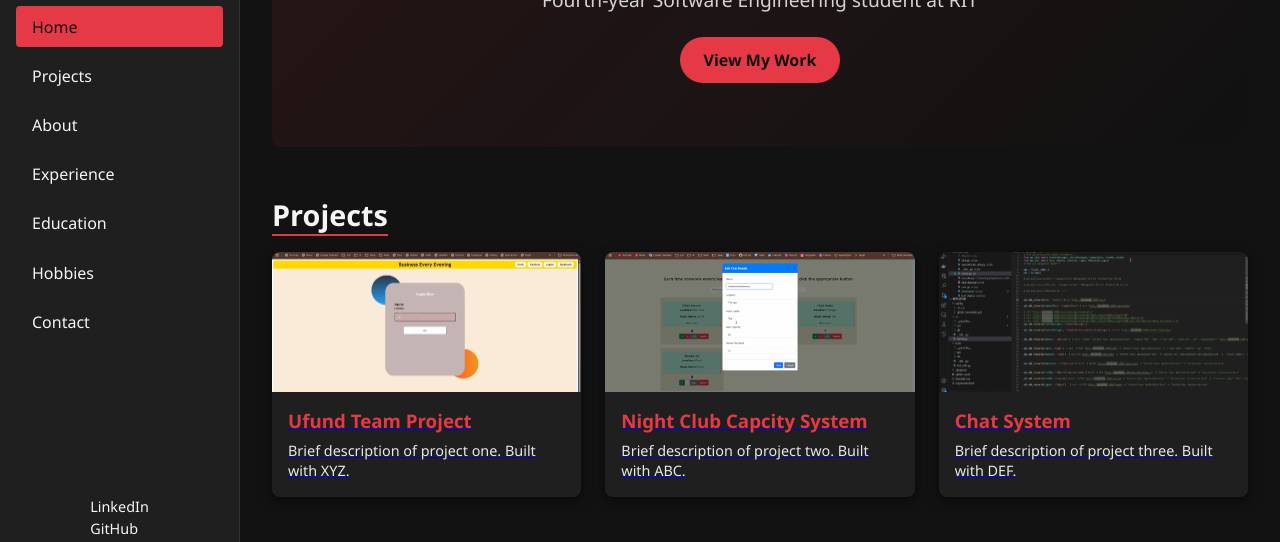
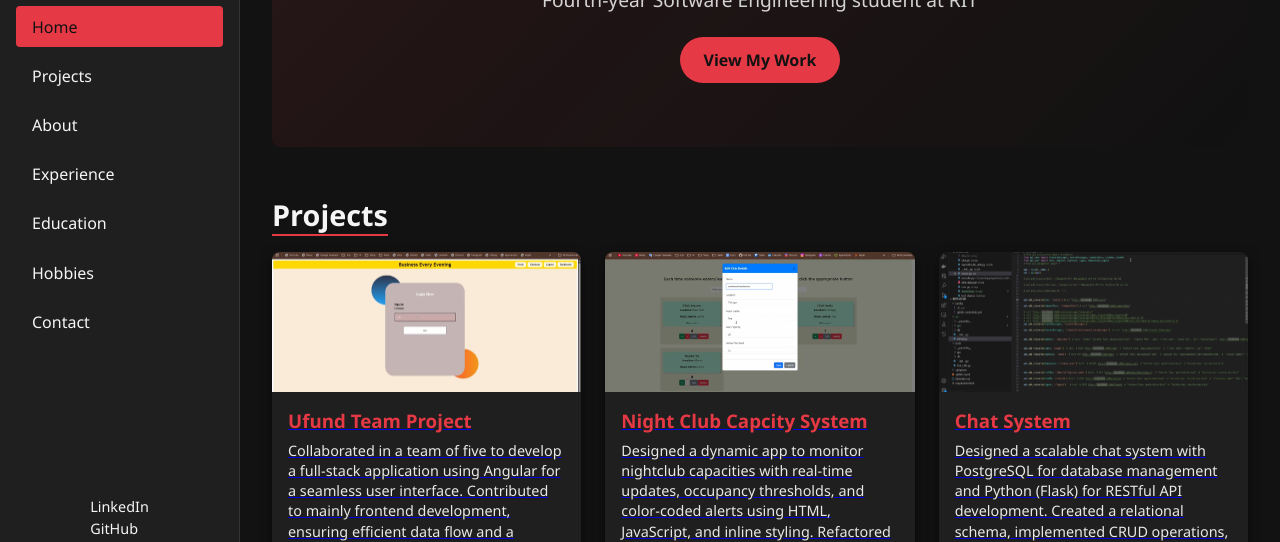
Before and after one commit to Jason-Chi52/Jason-Chi52.github.io, a plain HTML site: page index.html in a window 1280 px wide. Shown: the part 227-769 px from the top of the page. Drawn offline with Linux system fonts and the light colour scheme.

Commit message:
added some project details

```diff
--- a/index.html
+++ b/index.html
@@ -49,7 +49,12 @@
             <img src="Jason - UFund [VOAGHzrn8RU - 1236x695 - 0m20s].png" alt="Project One" />
             <div class="card-content">
               <h3>Ufund Team Project</h3>
-              <p>Brief description of project one. Built with XYZ.</p>
+              <p>Collaborated in a team of five to develop a full-stack application using Angular for a seamless user interface.
+Contributed to mainly frontend development, ensuring efficient data flow and a polished user experience.
+Designed the website, ensuring that each page offered a polished and intuitive user experience.
+Integrated frontend designs with backend functionality to ensure smooth data flow and seamless operation of key features.
+Key features include user authentication, the ability to add, remove, and filter financial needs, advanced search functionality for tracking specific needs, and a checkout system for fulfilling those needs.
+</p>
             </div>
           </a>
         </div>
@@ -58,7 +63,11 @@
             <img src="Jason - Nightclub capacity system [Vw3uxRsJyPE - 1920x1080 - 0m13s].png" alt="Project Two" />
             <div class="card-content">
               <h3>Night Club Capcity System</h3>
-              <p>Brief description of project two. Built with ABC.</p>
+              <p>Designed a dynamic app to monitor nightclub capacities with real-time updates, occupancy thresholds, and color-coded alerts using HTML, JavaScript, and inline styling.
+Refactored the app into React.js for improved modularity, state management, and seamless dynamic rendering of occupancy and club details.
+Enhanced responsiveness with Reactstrap and Bootstrap, implementing CRUD functionality for managing club data, user-friendly modals for editing and adding clubs, and filtering by location.
+Developed a full-stack solution with Flask-based RESTful APIs and PostgreSQL for persistent data storage, ensuring robust client-server synchronization and secure data handling.
+</p>
             </div>
           </a>
         </div>
@@ -67,7 +76,12 @@
             <img src="Jason - Chat system with logging in authentication and sending message functionality [bLpk37Die0M - 1236x695 - 0m08s].png" alt="Project Three" />
             <div class="card-content">
               <h3>Chat System</h3>
-              <p>Brief description of project three. Built with DEF.</p>
+              <p>Designed a scalable chat system with PostgreSQL for database management and Python (Flask) for RESTful API development.
+Created a relational schema, implemented CRUD operations, optimized SQL queries, and added full-text search capabilities.
+Built APIs for user management, messaging, notifications, analytics, and authentication using SHA-512 hashing and session keys.
+Enabled features like thread-based replies, user suspensions, and activity summaries.
+Developed and executed comprehensive automated tests with CI integration to ensure functionality and maintainability.
+</p>
             </div>
           </a>
         <!-- Add more .project-card as needed -->
@@ -80,7 +94,7 @@
     <section id="about">
       <h2>About Me</h2>
       <p>
-        I’m a fourth-year Software Engineering student at RIT. I’m
+        oftware Engineering student at RIT. I’m
         passionate about software development and problem-solving. I love
         working on projects that challenge me and allow me to learn new
         technologies. My goal is to become a proficient software engineer
```
Also changed, not shown: fatherDay.html (renamed from index2.html).
